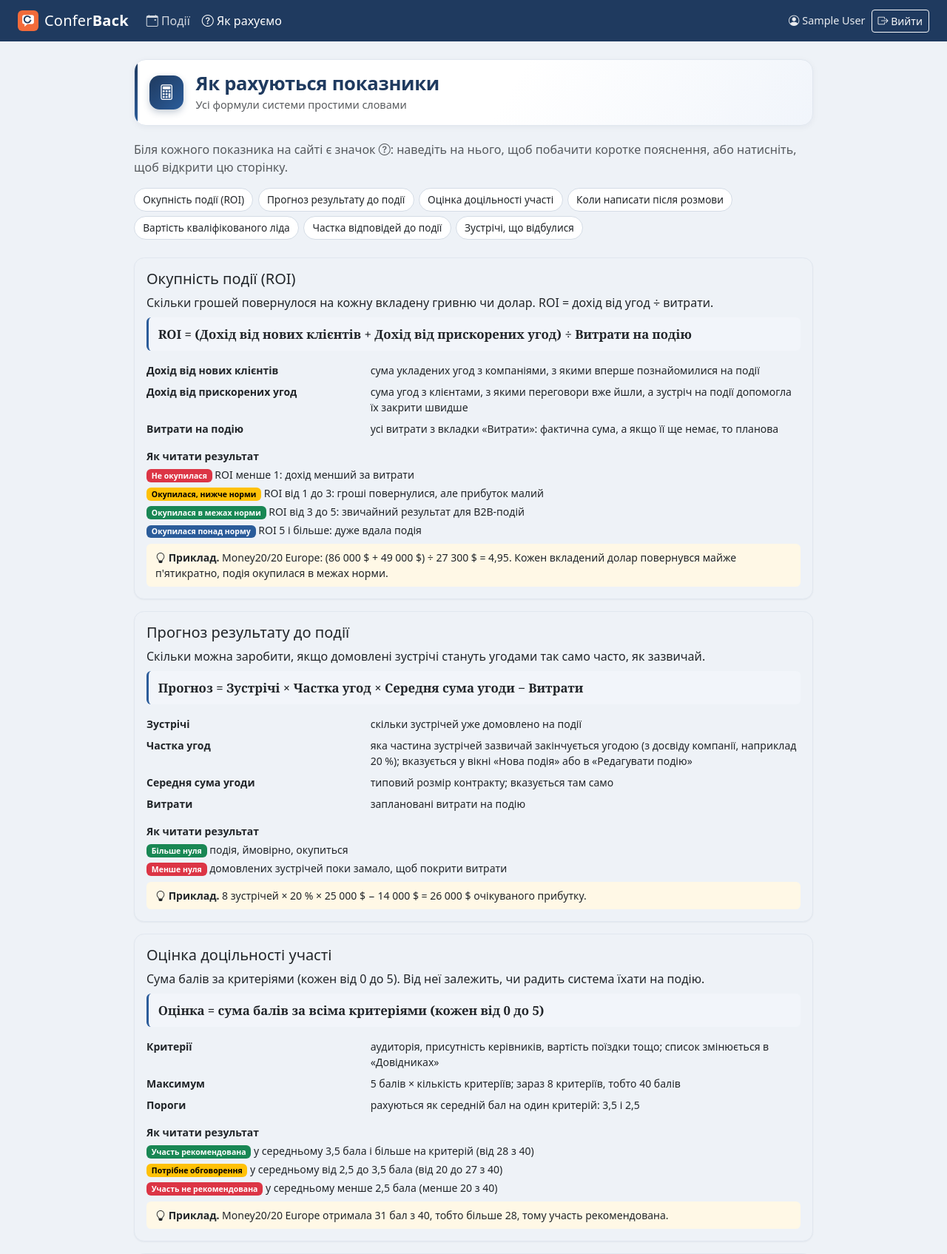
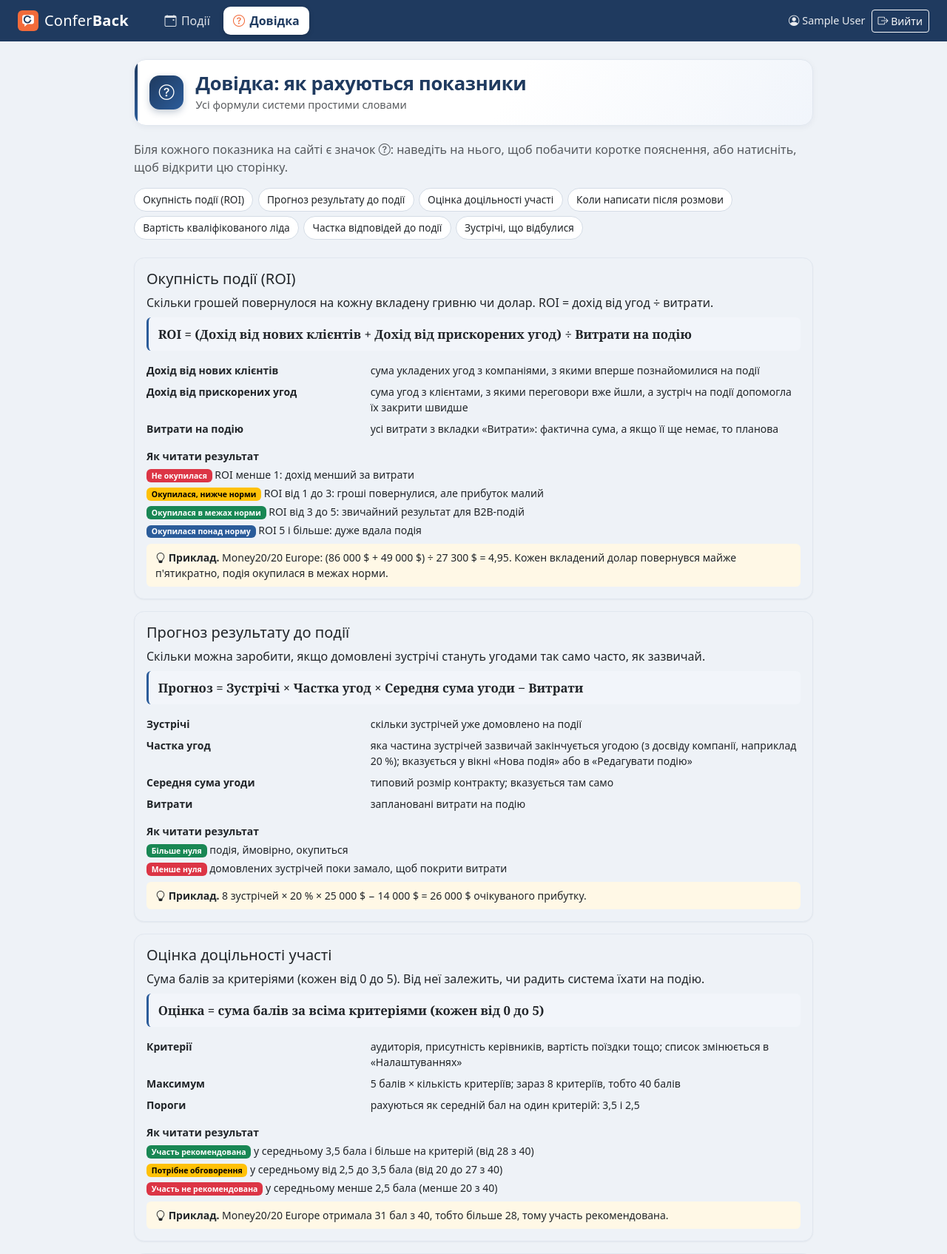
Before and after one commit to didenkoanna05-rgb/conferback, a Flask app: page /formulas in a window 1280 px wide. Shown: the top 1695 px of the page at 74% size. Run offline with Flask 3, Linux system fonts and the light colour scheme; the visitor is signed in with stand-in values (Sample User, id 1); data comes from the database, SQL or seed files in the repository; some libraries are stand-ins or nearby versions.

Commit message:
Вилучення контактів і лідів з події; меню: «Довідка», чіткі пункти, підсвічений поточний розділ
Co-Authored-By: Claude Opus 5.5 <noreply@anthropic.com>
Claude-Session: https://claude.ai/code/session_01CWoH7mfYT2BzfhLqXiXKgy

```diff
--- a/app/formulas.py
+++ b/app/formulas.py
@@ -1,4 +1,4 @@
-"""Пояснення формул для користувачів: сторінка «Як рахуємо» і підказки біля показників."""
+"""Пояснення формул для користувачів: сторінка «Довідка» і підказки біля показників."""
 
 FORMULAS = {
     "roi": {
@@ -42,7 +42,7 @@ FORMULAS = {
         "short": "Сума балів за критеріями (кожен від 0 до 5). Від неї залежить, чи радить система їхати на подію.",
         "formula": "Оцінка = сума балів за всіма критеріями (кожен від 0 до 5)",
         "terms": [
-            ("Критерії", "аудиторія, присутність керівників, вартість поїздки тощо; список змінюється в «Довідниках»"),
+            ("Критерії", "аудиторія, присутність керівників, вартість поїздки тощо; список змінюється в «Налаштуваннях»"),
             ("Максимум", "5 балів × кількість критеріїв; зараз 8 критеріїв, тобто 40 балів"),
             ("Пороги", "рахуються як середній бал на один критерій: 3,5 і 2,5"),
         ],
--- a/app/refs.py
+++ b/app/refs.py
@@ -19,6 +19,7 @@ PERMISSIONS = {
     "lead_capture": {"rep", "manager"},       # фіксація розмови
     "lead_edit": {"rep", "manager"},
     "lead_import": {"head", "marketer", "manager"},  # імпорт лідів файлом і додавання вручну
+    "lead_delete": {"head", "marketer", "manager"},  # вилучення ліда разом з фолоу-апами й угодою
     "followup": {"manager"},                  # черга і фолоу-апи
     "deal": {"manager", "head"},
     "deals_view": {"manager", "head", "marketer"},
@@ -38,13 +39,14 @@ PERMISSION_LABELS = {
     "lead_capture": "Фіксація розмови на заході",
     "lead_edit": "Редагування картки ліда",
     "lead_import": "Імпорт лідів файлом і додавання вручну",
+    "lead_delete": "Вилучення ліда з події",
     "followup": "Реєстрація фолоу-апів",
     "deal": "Реєстрація угод і зміна етапу",
     "deals_view": "Дошка угод",
     "queue": "Черга дій",
     "analytics": "Аналітична дошка і звіт про подію",
     "export": "Вивантаження лідів у CSV",
-    "settings": "Довідники: критерії та категорії витрат",
+    "settings": "Налаштування: критерії та категорії витрат",
     "users": "Керування користувачами",
 }
 
--- a/app/static/css/app.css
+++ b/app/static/css/app.css
@@ -287,3 +287,18 @@ a.channel:hover { text-decoration: underline; }
   .filter-select .form-select { flex: 1 1 auto; min-width: 0; }
   .filter-reset { margin-left: 0; }
 }
+.table-responsive { position: relative; }
+
+/* ---- Верхнє меню: відстані, чіткі пункти, підсвічений поточний розділ ---- */
+.app-menu { gap: .35rem; }
+.app-nav .app-menu .nav-link {
+  color: rgba(255,255,255,.85); font-weight: 500; padding: .45rem .8rem; border-radius: .6rem;
+  display: flex; align-items: center; gap: .4rem; transition: background .15s, color .15s;
+}
+.app-nav .app-menu .nav-link:hover { background: rgba(255,255,255,.1); color: #fff; }
+.app-nav .app-menu .nav-link.active {
+  background: #fff; color: var(--cb-navy); font-weight: 600; box-shadow: 0 2px 6px rgba(0,0,0,.18);
+}
+.app-nav .app-menu .nav-link.active .bi { color: var(--cb-accent); }
+@media (min-width: 992px) { .app-menu { margin-left: 1.25rem; } }
+@media (max-width: 991.98px) { .app-menu { padding: .5rem 0; gap: .2rem; } }
--- a/app/templates/_macros.html
+++ b/app/templates/_macros.html
@@ -76,8 +76,15 @@
 </header>
 {%- endmacro %}
 
+{% macro delete_button(action, question, label='') -%}
+  <form method="post" action="{{ action }}" class="d-inline" onsubmit="return confirm({{ question|tojson|forceescape }})">
+    {{ csrf() }}<input type="hidden" name="back" value="{{ request.full_path }}">
+    <button class="btn btn-sm {{ 'btn-outline-danger' if label else 'btn-link text-danger p-1' }}" title="Вилучити" aria-label="Вилучити"><i class="bi bi-trash"></i>{% if label %} {{ label }}{% endif %}</button>
+  </form>
+{%- endmacro %}
+
 {% macro help(key) -%}
-  <a href="{{ url_for('events.formulas') }}#{{ key }}" class="help-tip" data-bs-toggle="tooltip" data-bs-title="{{ formulas[key].short }}" aria-label="Як рахується: {{ formulas[key].title }}"><i class="bi bi-question-circle"></i></a>
+  <a href="{{ url_for('events.formulas') }}#{{ key }}" class="help-tip" data-bs-toggle="tooltip" data-bs-title="{{ formulas[key].short }}" aria-label="Довідка: {{ formulas[key].title }}"><i class="bi bi-question-circle"></i></a>
 {%- endmacro %}
 
 {% macro stat(label, value, hint='', tone='', tip=None) %}
--- a/app/templates/base.html
+++ b/app/templates/base.html
@@ -25,8 +25,8 @@
       <span class="navbar-toggler-icon"></span>
     </button>
     <div class="collapse navbar-collapse" id="mainNav">
-      <ul class="navbar-nav me-auto">
-        <li class="nav-item"><a class="nav-link {% if request.endpoint == 'events.index' %}active{% endif %}" href="{{ url_for('events.index') }}"><i class="bi bi-calendar-event"></i> Події</a></li>
+      <ul class="navbar-nav me-auto app-menu">
+        <li class="nav-item"><a class="nav-link {% if request.endpoint and (request.endpoint.startswith('targets.') or request.endpoint in ('events.index', 'events.detail', 'events.costs', 'events.edit', 'events.new', 'leads.event_leads', 'leads.detail', 'analytics.dashboard', 'analytics.report')) %}active{% endif %}" href="{{ url_for('events.index') }}"><i class="bi bi-calendar-event"></i> Події</a></li>
         {% if can('queue') %}
         <li class="nav-item"><a class="nav-link {% if request.endpoint == 'leads.queue' %}active{% endif %}" href="{{ url_for('leads.queue') }}"><i class="bi bi-list-check"></i> Черга дій</a></li>
         {% endif %}
@@ -39,9 +39,9 @@
         {% if can('lead_capture') %}
         <li class="nav-item"><a class="nav-link {% if request.endpoint in ('events.capture_choose', 'leads.capture') %}active{% endif %}" href="{{ url_for('events.capture_choose') }}"><i class="bi bi-chat-square-text"></i> Записати розмову</a></li>
         {% endif %}
-        <li class="nav-item"><a class="nav-link {% if request.endpoint == 'events.formulas' %}active{% endif %}" href="{{ url_for('events.formulas') }}"><i class="bi bi-question-circle"></i> Як рахуємо</a></li>
+        <li class="nav-item"><a class="nav-link {% if request.endpoint == 'events.formulas' %}active{% endif %}" href="{{ url_for('events.formulas') }}"><i class="bi bi-question-circle"></i> Довідка</a></li>
         {% if can('settings') %}
-        <li class="nav-item"><a class="nav-link {% if request.endpoint == 'settings.index' %}active{% endif %}" href="{{ url_for('settings.index') }}"><i class="bi bi-sliders"></i> Довідники</a></li>
+        <li class="nav-item"><a class="nav-link {% if request.endpoint == 'settings.index' %}active{% endif %}" href="{{ url_for('settings.index') }}"><i class="bi bi-sliders"></i> Налаштування</a></li>
         {% endif %}
         {% if can('users') %}
         <li class="nav-item"><a class="nav-link {% if request.endpoint == 'auth.users' %}active{% endif %}" href="{{ url_for('auth.users') }}"><i class="bi bi-people"></i> Користувачі</a></li>
--- a/app/templates/events/formulas.html
+++ b/app/templates/events/formulas.html
@@ -1,10 +1,10 @@
 {% extends "base.html" %}
 {% import "_macros.html" as m with context %}
-{% block title %}Як рахуємо{% endblock %}
+{% block title %}Довідка{% endblock %}
 {% block content %}
 <div class="row justify-content-center">
   <div class="col-12 col-lg-9">
-    {{ m.page_head('Як рахуються показники', 'Усі формули системи простими словами', 'calculator') }}
+    {{ m.page_head('Довідка: як рахуються показники', 'Усі формули системи простими словами', 'question-circle') }}
     <p class="text-body-secondary"> Біля кожного показника на сайті є значок <i class="bi bi-question-circle"></i>: наведіть на нього, щоб побачити коротке пояснення, або натисніть, щоб відкрити цю сторінку.</p>
     <nav class="formula-toc mb-4">
       {% for key, f in formulas.items() %}<a class="chip" href="#{{ key }}">{{ f.title }}</a>{% endfor %}
--- a/app/templates/leads/detail.html
+++ b/app/templates/leads/detail.html
@@ -5,6 +5,7 @@
 {% call m.page_head(lead.full_name, (lead.company or '') ~ (' · ' ~ lead.position if lead.position else ''), 'person-vcard', url_for('leads.event_leads', event_id=lead.event_id), 'Ліди · ' ~ lead.event_name) %}
   <div class="d-flex flex-wrap gap-2 align-items-center">
     {{ m.intent_badge(lead.intent if lead.met else none) }} {{ m.badge(refs.LEAD_STATUSES[lead.status]) }}
+    {% if can('lead_delete') %}{{ m.delete_button(url_for('leads.delete', lead_id=lead.id), 'Вилучити ліда ' ~ lead.full_name ~ '? Разом з ним зникнуть історія фолоу-апів і угода.', 'Вилучити') }}{% endif %}
   </div>
 {% endcall %}
 
--- a/app/templates/settings.html
+++ b/app/templates/settings.html
@@ -1,8 +1,8 @@
 {% extends "base.html" %}
 {% import "_macros.html" as m with context %}
-{% block title %}Довідники{% endblock %}
+{% block title %}Налаштування{% endblock %}
 {% block content %}
-{{ m.page_head('Довідники', 'Критерії оцінки та категорії витрат можна додавати й вимикати без зміни програми. Пороги оцінки перераховуються автоматично.', 'sliders') }}
+{{ m.page_head('Налаштування', 'Критерії оцінки та категорії витрат можна додавати й вимикати без зміни програми. Пороги оцінки перераховуються автоматично.', 'sliders') }}
 <div class="row g-3">
   {% for kind, title, items in [('criteria', 'Критерії оцінки доцільності', criteria), ('categories', 'Категорії витрат', categories)] %}
   <div class="col-12 col-lg-6" id="{{ kind }}">
--- a/app/templates/targets/index.html
+++ b/app/templates/targets/index.html
@@ -90,12 +90,15 @@
           </div>
         </div>
         {% if can('targets_edit') %}
+        <div class="d-flex align-items-center gap-1">
         <form method="post" action="{{ url_for('targets.set_status', target_id=t.id) }}" class="status-form">
           {{ m.csrf() }}<input type="hidden" name="back" value="{{ request.full_path }}">
           <select class="form-select form-select-sm status-select status-{{ refs.TARGET_STATUSES[t.status][1] }}" name="status" onchange="this.form.submit()" aria-label="Стан">
             {% for k, (label, tone) in refs.TARGET_STATUSES.items() %}<option value="{{ k }}" {{ 'selected' if t.status == k }}>{{ label }}</option>{% endfor %}
           </select>
         </form>
+        {{ m.delete_button(url_for('targets.delete', target_id=t.id), 'Вилучити контакт ' ~ t.full_name ~ ' зі списку події?') }}
+        </div>
         {% else %}
         {{ m.badge(refs.TARGET_STATUSES[t.status]) }}
         {% endif %}
--- a/app/views/targets.py
+++ b/app/views/targets.py
@@ -166,6 +166,19 @@ def set_status(target_id):
     return redirect(back if back.startswith("/") else "/")
 
 
+@bp.route("/targets/<int:target_id>/delete", methods=["POST"])
+@require("targets_edit")
+def delete(target_id):
+    """Вилучення контакту зі списку до події. Лід, якщо його вже створено, лишається."""
+    target = query("SELECT * FROM targets WHERE id = ?", (target_id,), one=True)
+    if target is None:
+        abort(404)
+    execute("DELETE FROM targets WHERE id = ?", (target_id,))
+    flash(f"Контакт {target['full_name']} вилучено зі списку.", "success")
+    back = request.form.get("back") or ""
+    return redirect(back if back.startswith("/") else url_for("targets.index", event_id=target["event_id"]))
+
+
 @bp.route("/targets/<int:target_id>/edit", methods=["GET", "POST"])
 @require("targets_edit")
 def edit(target_id):
```
Also changed, not shown: app/templates/leads/list.html (+7 -1 lines), app/views/leads.py (+18 -0 lines), tests/test_conferback.py (+18 -0 lines).
